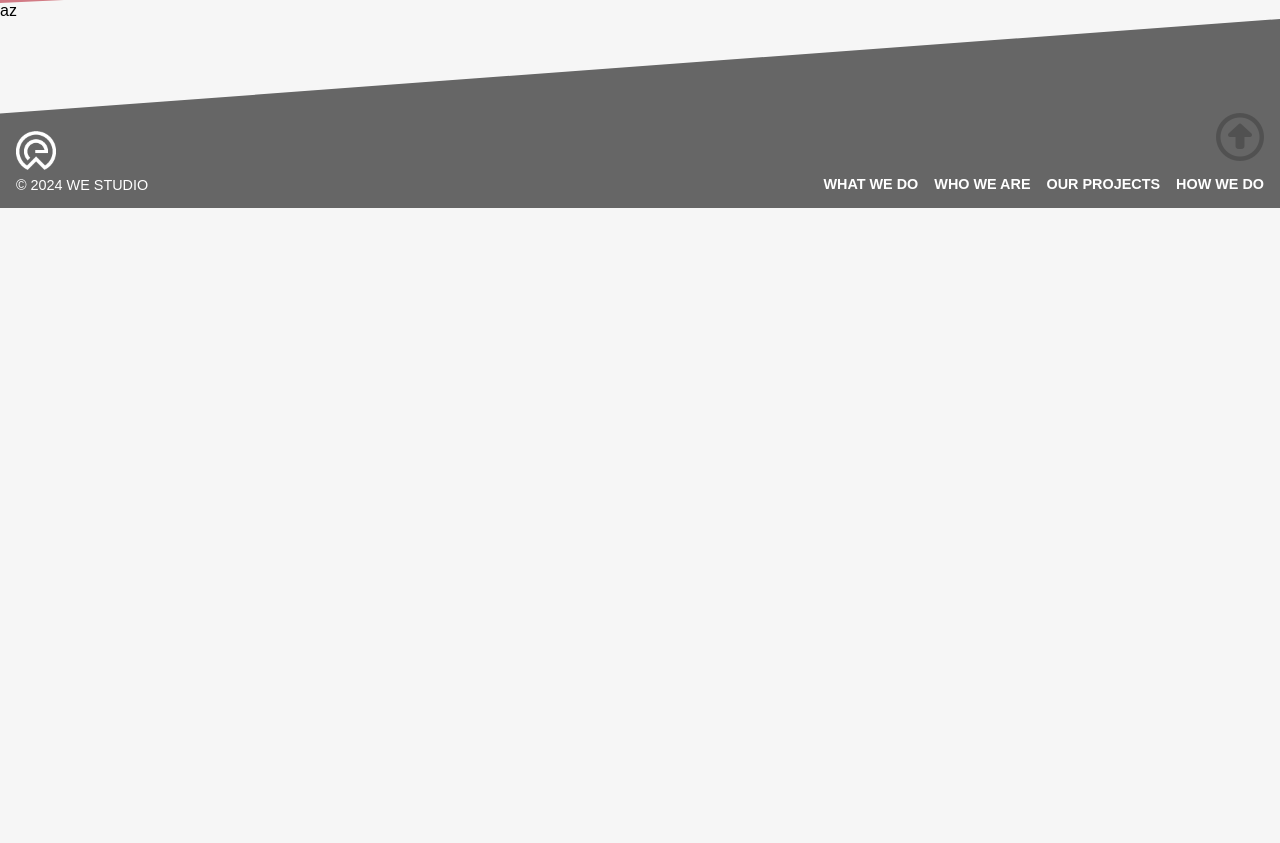
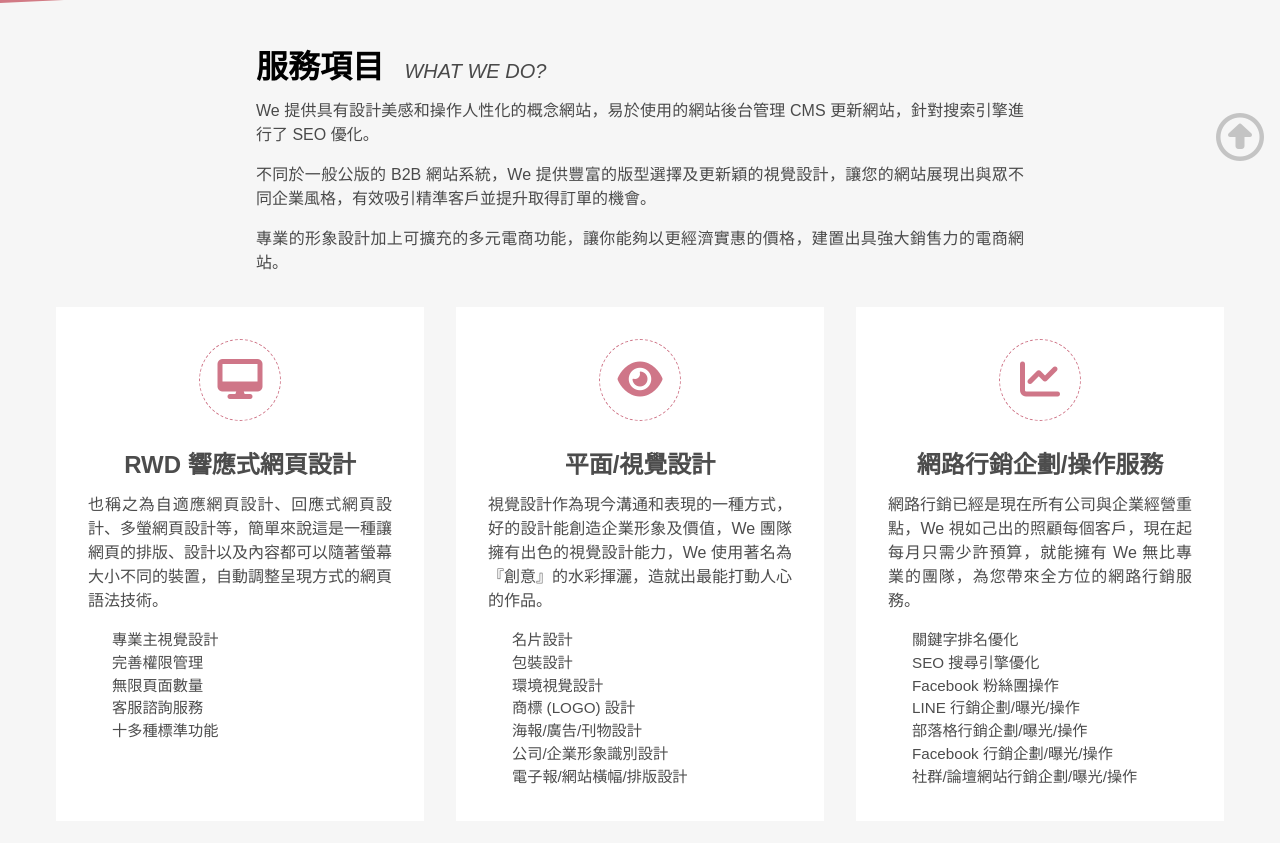
Before and after one commit to w-rafayel/project_We, a plain HTML site: page service.html in a window 1280 px wide. Shown: the part 397-1240 px from the top of the page. Before the commit the page ends 800 px from the top, so only its background shows below. Drawn offline with Linux system fonts and the light colour scheme.

Commit message:
update service.html

```diff
--- a/service.html
+++ b/service.html
@@ -72,11 +72,9 @@
         <div class="banner-container container mx-auto">
             <!-- text -->
             <div class="banner-head">
-                <h1 class="banner-title banner-title-line">
-                    We 的服務
-                    <p class="banner-desc banner-desc-lg">不同網站需求，We 都能滿足</p>
-                    <p class="banner-desc">We 提供具有設計美感和操作人性化的概念網站，易於使用的網站後台管理 CMS 更新網站，針對搜索引擎進行了 SEO 優化。</p>
-                </h1>
+                <h1 class="banner-title banner-title-line"> We 的服務</h1>
+                <p class="banner-desc banner-desc-lg">不同網站需求，We 都能滿足</p>
+                <p class="banner-desc">We 提供具有設計美感和操作人性化的概念網站，易於使用的網站後台管理 CMS 更新網站，針對搜索引擎進行了 SEO 優化。</p>
             </div>
 
             <!-- image -->
@@ -87,7 +85,102 @@
     </section>
 
     <!-- main -->
-    <main class="main">az</main>
+    <main class="main">
+
+        <!-- introduction -->
+        <header class="main-head container-md mx-auto">
+            <!-- title -->
+            <h2 class="main-title">
+                <span class="main-cht">服務項目</span>
+                <small class="main-small">what we do?</small>
+            </h2>
+
+            <!-- description -->
+            <p class="main-desc">We 提供具有設計美感和操作人性化的概念網站，易於使用的網站後台管理 CMS 更新網站，針對搜索引擎進行了 SEO 優化。</p>
+            <p class="main-desc">不同於一般公版的 B2B 網站系統，We 提供豐富的版型選擇及更新穎的視覺設計，讓您的網站展現出與眾不同企業風格，有效吸引精準客戶並提升取得訂單的機會。</p>
+            <p class="main-desc">專業的形象設計加上可擴充的多元電商功能，讓你能夠以更經濟實惠的價格，建置出具強大銷售力的電商網站。</p>
+        </header>
+
+        <!-- content -->
+        <div class="main-body container mx-auto">
+            <div class="grid grid-3">
+
+                <!-- card 1 -->
+                <section class="card">
+                    <!-- header -->
+                    <header class="card-head">
+                        <div class="card-icon">
+                            <i class="fa-solid fa-desktop"></i>
+                        </div>
+                        <h2 class="card-title">RWD 響應式網頁設計</h2>
+                    </header>
+
+                    <!-- body -->
+                    <div class="card-body">
+                        <p class="card-desc">也稱之為自適應網頁設計、回應式網頁設計、多螢網頁設計等，簡單來說這是一種讓網頁的排版、設計以及內容都可以隨著螢幕大小不同的裝置，自動調整呈現方式的網頁語法技術。</p>
+                        <ul class="card-ul">
+                            <li class="card-li">專業主視覺設計</li>
+                            <li class="card-li">完善權限管理</li>
+                            <li class="card-li">無限頁面數量</li>
+                            <li class="card-li">客服諮詢服務</li>
+                            <li class="card-li">十多種標準功能</li>
+                        </ul>
+                    </div>
+                </section>
+
+                <!-- card 2 -->
+                <section class="card">
+                    <!-- header -->
+                    <header class="card-head">
+                        <div class="card-icon">
+                            <i class="fa-solid fa-eye"></i>
+                        </div>
+                        <h2 class="card-title">平面/視覺設計</h2>
+                    </header>
+
+                    <!-- body -->
+                    <div class="card-body">
+                        <p class="card-desc">視覺設計作為現今溝通和表現的一種方式，好的設計能創造企業形象及價值，We 團隊擁有出色的視覺設計能力，We 使用著名為『創意』的水彩揮灑，造就出最能打動人心的作品。</p>
+                        <ul class="card-ul">
+                            <li class="card-li">名片設計</li>
+                            <li class="card-li">包裝設計</li>
+                            <li class="card-li">環境視覺設計</li>
+                            <li class="card-li">商標 (LOGO) 設計</li>
+                            <li class="card-li">海報/廣告/刊物設計</li>
+                            <li class="card-li">公司/企業形象識別設計</li>
+                            <li class="card-li">電子報/網站橫幅/排版設計</li>
+                        </ul>
+                    </div>
+                </section>
+
+                <!-- card 3 -->
+                <section class="card">
+                    <!-- header -->
+                    <header class="card-head">
+                        <div class="card-icon">
+                            <i class="fa-solid fa-chart-line"></i>
+                        </div>
+                        <h2 class="card-title">網路行銷企劃/操作服務</h2>
+                    </header>
+
+                    <!-- body -->
+                    <div class="card-body">
+                        <p class="card-desc">網路行銷已經是現在所有公司與企業經營重點，We 視如己出的照顧每個客戶，現在起每月只需少許預算，就能擁有 We 無比專業的團隊，為您帶來全方位的網路行銷服務。</p>
+                        <ul class="card-ul">
+                            <li class="card-li">關鍵字排名優化</li>
+                            <li class="card-li">SEO 搜尋引擎優化</li>
+                            <li class="card-li">Facebook 粉絲團操作</li>
+                            <li class="card-li">LINE 行銷企劃/曝光/操作</li>
+                            <li class="card-li">部落格行銷企劃/曝光/操作</li>
+                            <li class="card-li">Facebook 行銷企劃/曝光/操作</li>
+                            <li class="card-li">社群/論壇網站行銷企劃/曝光/操作</li>
+                        </ul>
+                    </div>
+                </section>
+
+            </div>
+        </div>
+    </main>
 
     <!-- footer -->
     <footer class="footer">
--- a/style/master.css
+++ b/style/master.css
@@ -4,33 +4,48 @@ body {
     background-color: #f6f6f6;
 }
 
-/* .container {
-    max-width: 800px;
-    box-sizing: border-box;
-} */
+/* main ================================================== */
 
-.banner-title-line {
-    position: relative;
+.main {
+    padding-top: 2rem;
+    padding-bottom: 2rem;
 }
 
-.banner-title-line::after {
-    content: "";
-    border-top: solid 4px rgba(255, 255, 255, .5);
-    width: 1.5em;
-    position: absolute;
-    bottom: -1rem;
-    left: 0;
+.main-head, .main-body {
+    padding: 1rem;
 }
 
-.banner-desc + .banner-desc {
-    margin-top: 1rem;
+.main-cht {
+    font-size: 2rem;
+    font-weight: 600;
 }
 
-.banner-desc-lg {
-    font-size: 1.5rem;line-height: 1.3;
+.main-small {
+    margin-left: 1rem;
+    text-transform: uppercase;
+    font-size: 1.25rem;
+    color: rgba(0, 0, 0, .7);
+    font-style: italic;
 }
 
-.banner-img-fit {
-    height: 400px;
-    object-fit: cover;
+.main-desc {
+    margin-top: 1rem;
+    line-height: 1.5;
+    color: rgba(0, 0, 0, .7);
+    text-align: justify;
 }
+
+/* grid ================================================== */
+
+.grid {
+    display: grid;
+    gap: 2rem;
+}
+
+.grid-3 {
+    grid-template-columns: repeat(3, 1fr);
+}
+
+.grid-4 {
+    grid-template-columns: repeat(3, 1fr);
+}
--- a/style/service.css
+++ b/style/service.css
@@ -0,0 +1,48 @@
+@charset "utf-8";
+
+/* card ================================================= */
+
+.card {
+    background-color: #fff;
+    padding: 2rem;
+    color: rgba(0, 0, 0, .7);
+}
+
+.card-head {
+    text-align: center;
+}
+
+.card-icon {
+    border: dashed 1px #cf7688;
+    margin-bottom: 2rem;
+    width: 5rem;
+    display: inline-block;
+    line-height: 5rem;
+    font-size: 2.5rem;
+    color: #cf7688;
+    border-radius: 50%;
+    transition-duration: .3s;
+}
+
+.card:hover .card-icon {
+    background-color: #cf7688;
+    color: #fff;
+}
+
+.card-title {
+    font-size: 1.5rem;
+    font-weight: 600;
+}
+
+.card-desc {
+    margin-top: 1rem;
+    margin-bottom: 1rem;
+    line-height: 1.5;
+    text-align: justify;
+}
+
+.card-ul {
+    margin-left: 1.5rem;
+    line-height: 1.5;
+    font-size: 0.95rem;
+}
```
Also changed, not shown: style/all.css.
